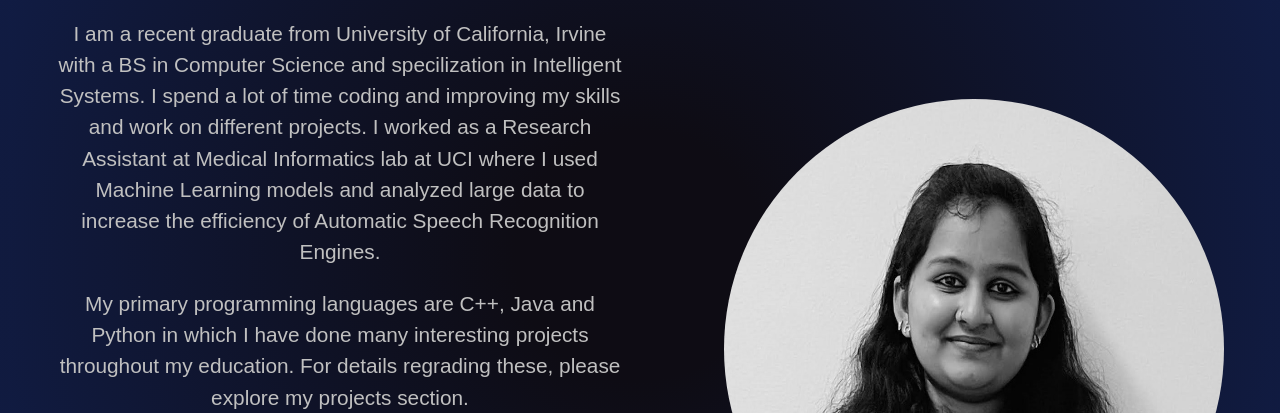
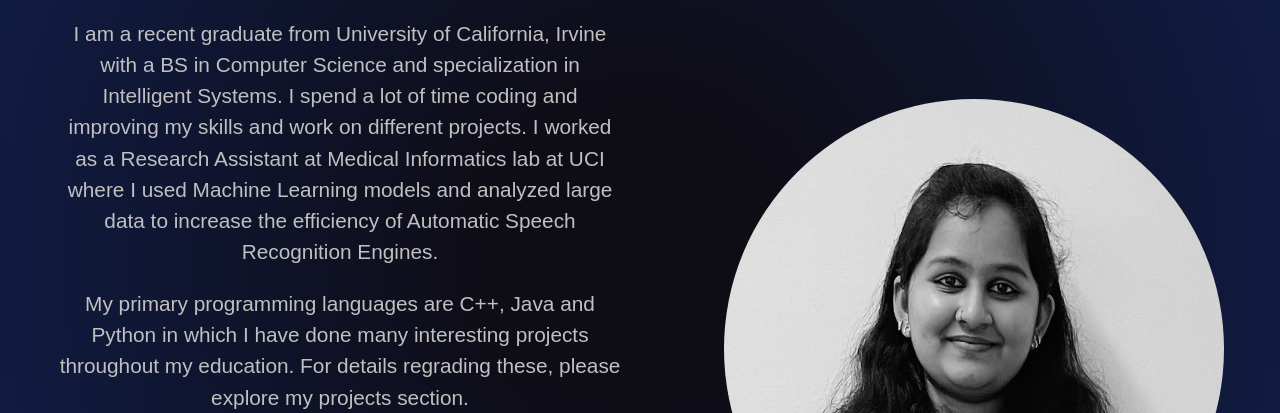
Before and after one commit to RamyaMangu/Ramya_Portfolio, a plain HTML site: page abme.html in a window 1280 px wide. Shown: the part 387-800 px from the top of the page. Drawn offline with nearby package versions, Linux system fonts and the light colour scheme.

Commit message:
Update abme.html

```diff
--- a/abme.html
+++ b/abme.html
@@ -33,7 +33,7 @@
 		<div class="abme_basic">
 			<div class="animate__animated animate__fadeInDown abme_first">
 				<h3 class="ab_head">A little about myself</h3>
-				<p class="ab_cont" style="line-height: 1.5;">I am a recent graduate from University of California, Irvine with a BS in Computer Science and specilization in Intelligent Systems. I spend
+				<p class="ab_cont" style="line-height: 1.5;">I am a recent graduate from University of California, Irvine with a BS in Computer Science and specialization in Intelligent Systems. I spend
 					a lot of time coding and improving my skills and work on different projects. I worked as a Research Assistant at Medical Informatics lab at UCI where I used Machine Learning models and analyzed large data to increase the efficiency of Automatic Speech Recognition Engines.
 				</p>
 				<p class="ab_cont" style="line-height: 1.5;">
```
